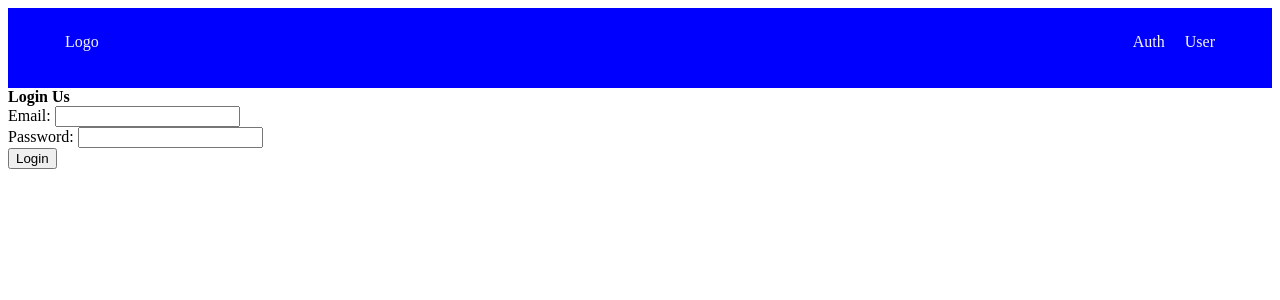
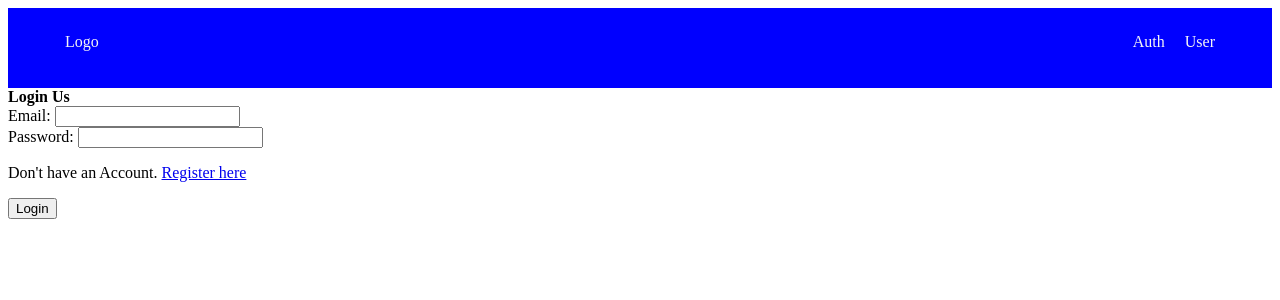
Before and after one commit to JeebanGiri/Angular-Crash-Course, an Angular app: page /auth-component in a window 1280 px wide. Shown: the top 300 px of the page. Built offline with nearby package versions, Linux system fonts and the light colour scheme.

Commit message:
add redirect using routerLink

```diff
--- a/src/app/app.routes.ts
+++ b/src/app/app.routes.ts
@@ -1,8 +1,10 @@
 import { Routes } from '@angular/router';
 import { AuthComponent } from './component/auth/auth.component';
 import { UserComponent } from './component/user/user.component';
+import { SignupComponent } from './component/signup/signup.component';
 
 export const routes: Routes = [
   { path: 'auth-component', component: AuthComponent },
   { path: 'user-component', component: UserComponent },
+  { path: 'signup-component', component: SignupComponent },
 ];
--- a/src/app/component/auth/auth.component.html
+++ b/src/app/component/auth/auth.component.html
@@ -9,6 +9,11 @@
       <label for="password">Password: </label>
       <input type="password" name="password" id="password" />
     </div>
+    <p>
+      Don't have an Account.
+      <a routerLink="/signup-component">Register here</a>
+      <!-- <a href="/signup-component">Register here</a> -->
+    </p>
     <button class="button" type="submit">Login</button>
   </form>
 </div>
--- a/src/app/component/auth/auth.component.ts
+++ b/src/app/component/auth/auth.component.ts
@@ -1,10 +1,11 @@
 import { Component } from '@angular/core';
 import { FormBuilder, ReactiveFormsModule, FormGroup } from '@angular/forms';
+import { RouterModule } from '@angular/router';
 
 @Component({
   selector: 'app-auth',
   standalone: true,
-  imports: [ReactiveFormsModule],
+  imports: [ReactiveFormsModule, RouterModule],
   templateUrl: './auth.component.html',
   styleUrl: './auth.component.css',
 })
--- a/src/app/component/navbar/navbar.component.html
+++ b/src/app/component/navbar/navbar.component.html
@@ -4,7 +4,7 @@
       <div>
         <li>
           <a
-            routerLink="auth-component"
+            routerLink="#"
             routerActiveLink="active"
             routerCurrentWhenActive="page"
             >Logo</a
```
